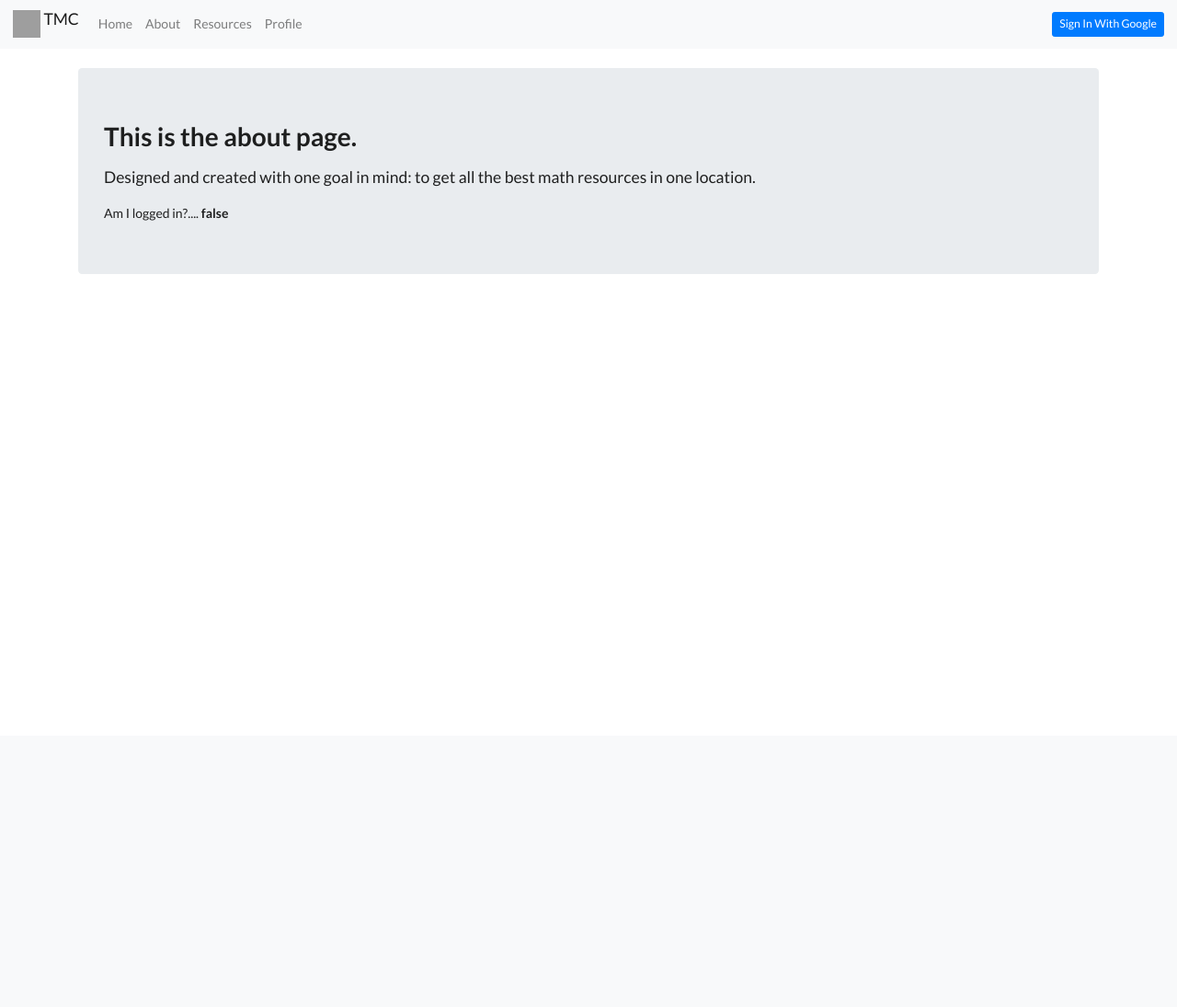
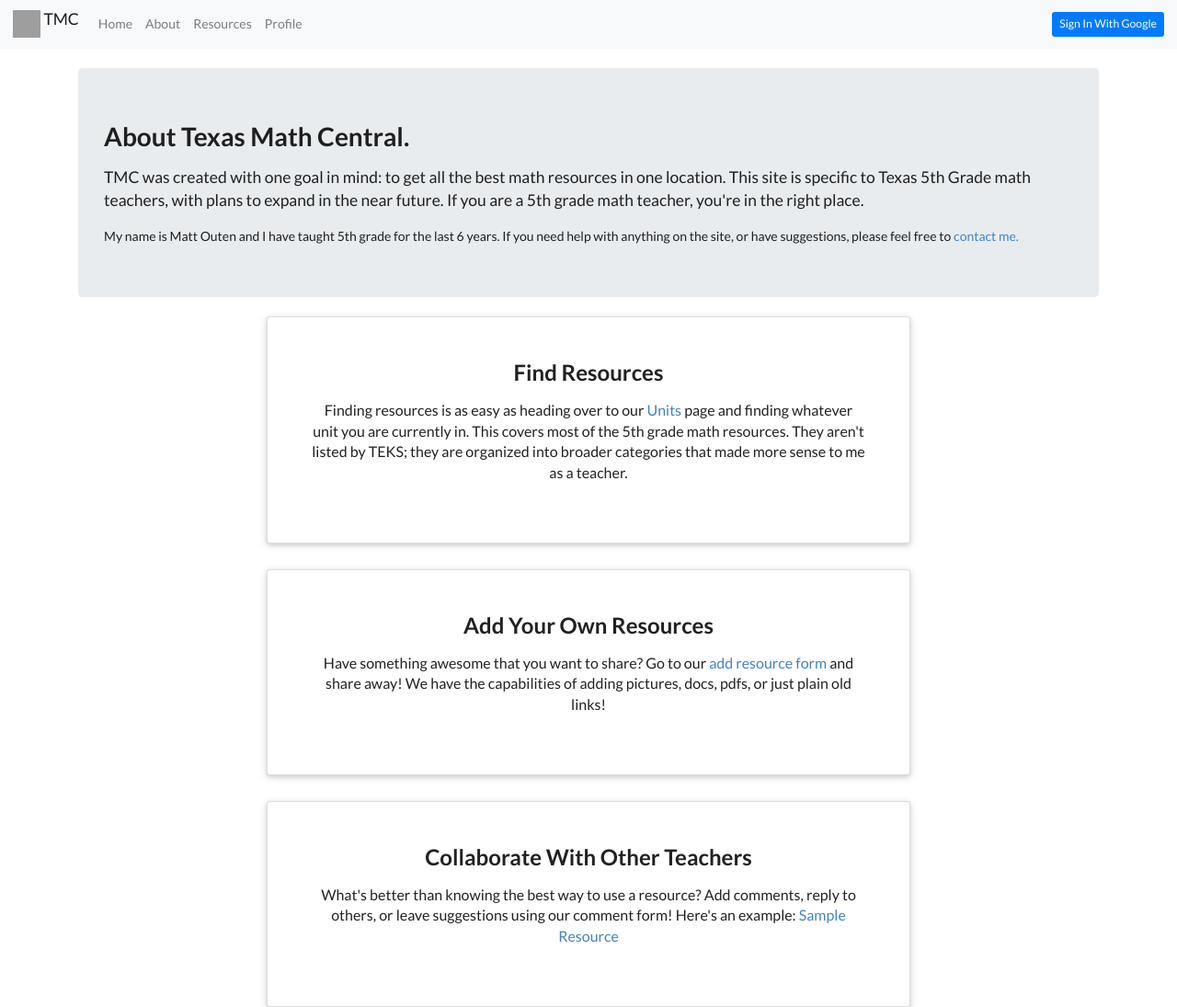
Before and after one commit to mouten57/texas-math-central-ejs, a Node server app: page /about in a window 1280 px wide. Shown: the whole page at 92% size. Before the commit the page ends 800 px from the top, so only its background shows below. Run offline with Node 20, Linux system fonts and the light colour scheme; some libraries are stand-ins or nearby versions; grey boxes are pictures that could not be loaded.

Commit message:
about done

```diff
--- a/src/views/static/about.ejs
+++ b/src/views/static/about.ejs
@@ -12,19 +12,55 @@
 
       <!-- Jumbotron Header -->
       <header class="jumbotron my-4">
-        <h1 class="display-5">This is the about page.</h1>
+        <h1 class="display-5">About Texas Math Central.</h1>
         <p class="lead">
-          Designed and created with one goal in mind: to get all the best math
-          resources in one location.
+          TMC was created with one goal in mind: to get all the best math
+          resources in one location. This site is specific to Texas 5th Grade
+          math teachers, with plans to expand in the near future. If you are a
+          5th grade math teacher, you're in the right place.
         </p>
         <p>
-          Am I logged in?....
-          <strong><%= typeof currentUser !== 'undefined' %></strong>
+          My name is Matt Outen and I have taught 5th grade for the last 6
+          years. If you need help with anything on the site, or have
+          suggestions, please feel free to
+          <a href="mailto:texasmathcentral@gmail.com">contact me.</a>
         </p>
       </header>
 
       <!-- Page Features -->
-      <section class="row text-center"></section>
+      <section class="row text-center" style="margin-bottom: 20px">
+        <div class="ui raised very padded text container segment">
+          <h2 class="ui header">Find Resources</h2>
+          <p>
+            Finding resources is as easy as heading over to our
+            <a href="/units">Units</a> page and finding whatever unit you are
+            currently in. This covers most of the 5th grade math resources. They
+            aren't listed by TEKS; they are organized into broader categories
+            that made more sense to me as a teacher.
+          </p>
+          <p></p>
+        </div>
+        <div class="ui raised very padded text container segment">
+          <h2 class="ui header">Add Your Own Resources</h2>
+          <p>
+            Have something awesome that you want to share? Go to our
+            <a href="/resources/new">add resource form</a> and share away! We
+            have the capabilities of adding pictures, docs, pdfs, or just plain
+            old links!
+          </p>
+          <p></p>
+        </div>
+        <div class="ui raised very padded text container segment">
+          <h2 class="ui header">Collaborate With Other Teachers</h2>
+          <p>
+            What's better than knowing the best way to use a resource? Add
+            comments, reply to others, or leave suggestions using our comment
+            form! Here's an example:
+            <a href="/units/boy/5c1cefaa702913998ef40142">Sample Resource</a>
+          </p>
+          <p></p>
+        </div>
+      </section>
       <!-- /.row -->
     </main>
     <!-- /.container -->
```
